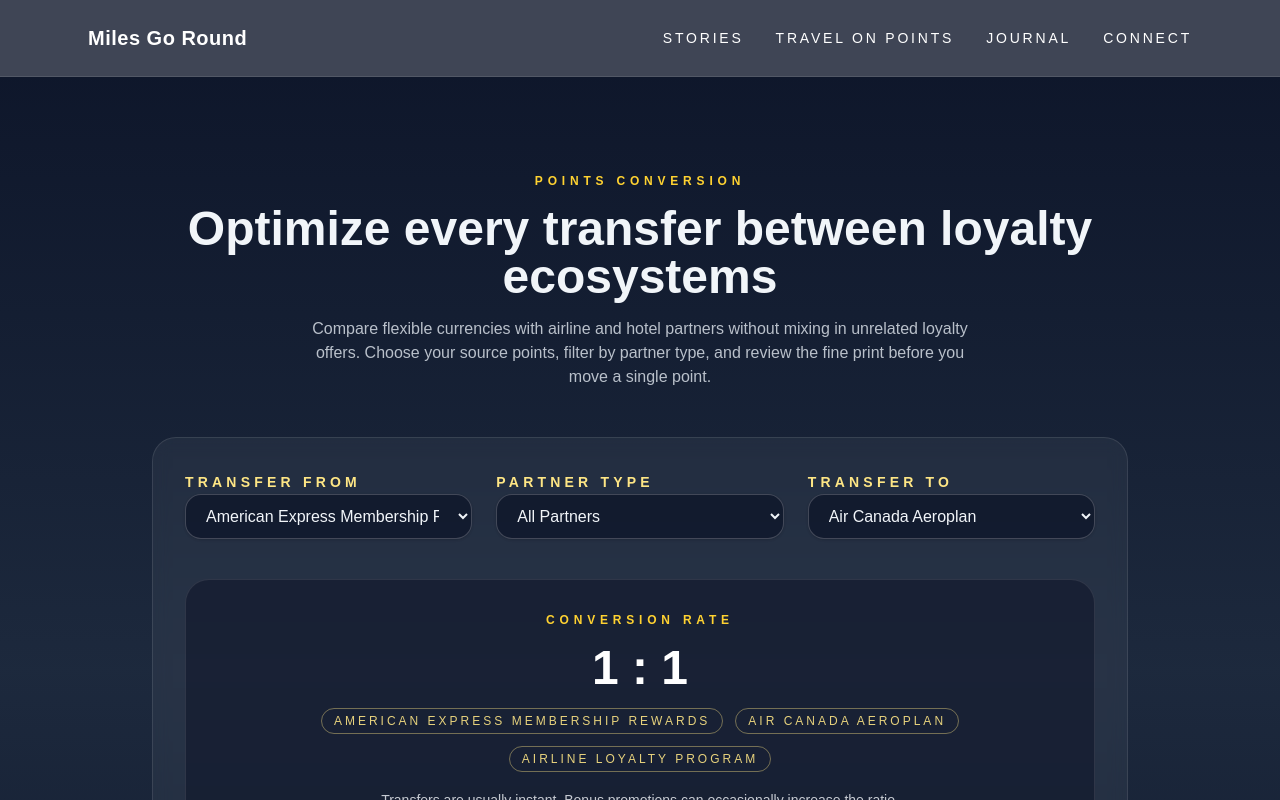
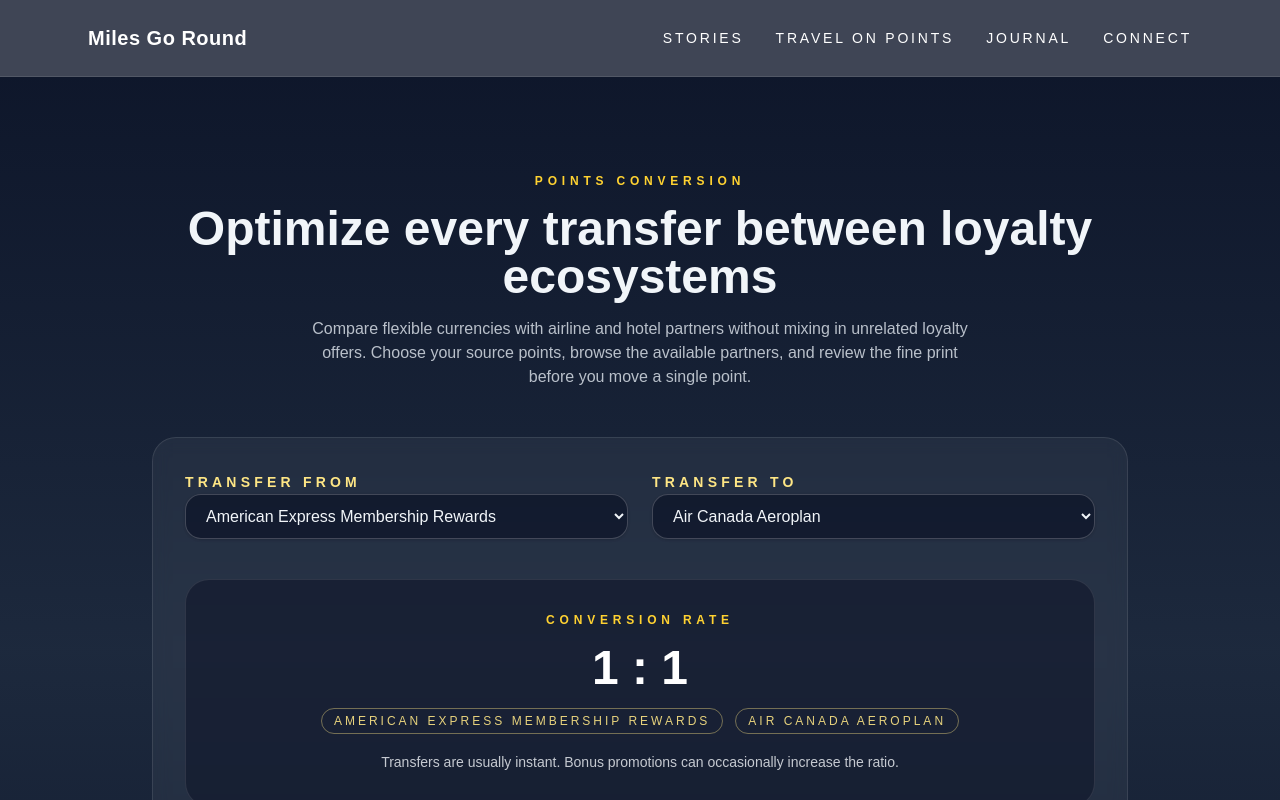
Before and after one commit to bansalmanik/travel-website, a Next.js app: page /pointsconversion in a window 1280 px wide. Shown: the top 800 px of the page. Built offline with nearby package versions, Linux system fonts and the light colour scheme.

Commit message:
Simplify points conversion data structure

```diff
--- a/app/pointsconversion/PointsConversionContent.tsx
+++ b/app/pointsconversion/PointsConversionContent.tsx
@@ -7,8 +7,6 @@ import conversions from "@/data/points-conversion.json";
 type Conversion = (typeof conversions)[number];
 
 type ConversionByFrom = Record<string, Conversion[]>;
-
-type PartnerType = Conversion["toType"] | "All Partners";
 
 const conversionsByFrom: ConversionByFrom = conversions.reduce((acc, conversion) => {
   if (!acc[conversion.from]) {
@@ -20,17 +18,9 @@ const conversionsByFrom: ConversionByFrom = conversions.reduce((acc, conversion)
   return acc;
 }, {} as ConversionByFrom);
 
-const partnerTypeOptions = [
-  "All Partners",
-  ...Array.from(new Set(conversions.map((conversion) => conversion.toType))).sort((a, b) =>
-    a.localeCompare(b)
-  ),
-] as PartnerType[];
-
 export default function PointsConversionContent() {
   const [selectedFrom, setSelectedFrom] = useState(conversions[0]?.from ?? "");
   const [selectedTo, setSelectedTo] = useState("");
-  const [selectedPartnerType, setSelectedPartnerType] = useState<PartnerType>("All Partners");
 
   const fromOptions = useMemo(() => Object.keys(conversionsByFrom).sort((a, b) => a.localeCompare(b)), []);
 
@@ -39,14 +29,8 @@ export default function PointsConversionContent() {
       return [] as Conversion[];
     }
 
-    const partners = conversionsByFrom[selectedFrom] ?? [];
-
-    if (selectedPartnerType === "All Partners") {
-      return partners;
-    }
-
-    return partners.filter((partner) => partner.toType === selectedPartnerType);
-  }, [selectedFrom, selectedPartnerType]);
+    return conversionsByFrom[selectedFrom] ?? [];
+  }, [selectedFrom]);
 
   const normalizedSelectedTo = useMemo(() => {
     if (filteredToOptions.length === 0) {
@@ -76,11 +60,6 @@ export default function PointsConversionContent() {
     setSelectedFrom(event.target.value);
   };
 
-  const handlePartnerTypeChange = (event: ChangeEvent<HTMLSelectElement>) => {
-    const value = event.target.value as PartnerType;
-    setSelectedPartnerType(value);
-  };
-
   return (
     <div className="min-h-screen bg-gradient-to-b from-slate-900 via-slate-800 to-slate-900 text-slate-100">
       <div className="mx-auto flex max-w-5xl flex-col gap-12 px-6 py-16 lg:py-24">
@@ -93,12 +72,13 @@ export default function PointsConversionContent() {
           </h1>
           <p className="mx-auto max-w-2xl text-base text-slate-200/80">
             Compare flexible currencies with airline and hotel partners without mixing in unrelated loyalty offers.
-            Choose your source points, filter by partner type, and review the fine print before you move a single point.
+            Choose your source points, browse the available partners, and review the fine print before you move a single
+            point.
           </p>
         </header>
 
         <section className="rounded-3xl border border-white/10 bg-white/5 p-8 backdrop-blur">
-          <div className="grid gap-6 lg:grid-cols-3">
+          <div className="grid gap-6 lg:grid-cols-2">
             <label className="space-y-2">
               <span className="text-sm font-semibold uppercase tracking-[0.3em] text-amber-200">
                 Transfer from
@@ -116,25 +96,6 @@ export default function PointsConversionContent() {
                 ))}
               </select>
             </label>
-
-            <label className="space-y-2">
-              <span className="text-sm font-semibold uppercase tracking-[0.3em] text-amber-200">
-                Partner type
-              </span>
-              <select
-                value={selectedPartnerType}
-                onChange={handlePartnerTypeChange}
-                className="w-full rounded-2xl border border-white/20 bg-slate-900/80 px-4 py-3 text-base text-slate-100 shadow focus:border-amber-300 focus:outline-none focus:ring-2 focus:ring-amber-300/30"
-                aria-label="Filter transfer partners by loyalty program type"
-              >
-                {partnerTypeOptions.map((type) => (
-                  <option key={type} value={type}>
-                    {type}
-                  </option>
-                ))}
-              </select>
-            </label>
-
             <label className="space-y-2">
               <span className="text-sm font-semibold uppercase tracking-[0.3em] text-amber-200">
                 Transfer to
@@ -175,9 +136,6 @@ export default function PointsConversionContent() {
                   <span className="rounded-full border border-amber-200/40 px-3 py-1 text-amber-200/90">
                     {selectedConversion.to}
                   </span>
-                  <span className="rounded-full border border-amber-200/40 px-3 py-1 text-amber-200/90">
-                    {selectedConversion.toType}
-                  </span>
                 </div>
                 <p className="mx-auto max-w-2xl text-sm leading-6 text-slate-100/80">
                   {selectedConversion.insight}
@@ -187,7 +145,7 @@ export default function PointsConversionContent() {
               <div className="space-y-3 text-slate-200/70">
                 <p className="text-lg font-semibold text-white">Choose a partner pairing</p>
                 <p className="text-sm leading-6">
-                  Pick a source program, narrow results by loyalty type, and then choose a transfer partner to surface its conversion ratio.
+                  Pick a source program and then choose a transfer partner to surface its conversion ratio.
                 </p>
               </div>
             )}
--- a/app/pointsconversion/page.tsx
+++ b/app/pointsconversion/page.tsx
@@ -5,17 +5,17 @@ import PointsConversionContent from "./PointsConversionContent";
 export const metadata: Metadata = {
   title: "Points Conversion Guide | Transfer Rates & Terms",
   description:
-    "Search flexible points transfer partners, filter by loyalty type, and review the conversion fine print before sending your rewards.",
+    "Search flexible points transfer partners, compare conversion ratios, and review the fine print before sending your rewards.",
   openGraph: {
     title: "Points Conversion Guide",
     description:
-      "Search transfer partners, compare loyalty types, and review terms to protect every point you move.",
+      "Search transfer partners, compare conversion ratios, and review terms to protect every point you move.",
   },
   twitter: {
     card: "summary_large_image",
     title: "Points Conversion Guide",
     description:
-      "Filter loyalty partners, compare conversion ratios, and confirm terms before you transfer points.",
+      "Browse loyalty partners, compare conversion ratios, and confirm terms before you transfer points.",
   },
 };
 
--- a/data/points-conversion.json
+++ b/data/points-conversion.json
@@ -1,9 +1,7 @@
 [
   {
     "from": "American Express Membership Rewards",
-    "fromType": "Flexible Points Currency",
     "to": "Air Canada Aeroplan",
-    "toType": "Airline Loyalty Program",
     "rate": "1 : 1",
     "insight": "Transfers are usually instant. Bonus promotions can occasionally increase the ratio.",
     "terms": [
@@ -14,9 +12,7 @@
   },
   {
     "from": "American Express Membership Rewards",
-    "fromType": "Flexible Points Currency",
     "to": "Marriott Bonvoy",
-    "toType": "Hotel Loyalty Program",
     "rate": "1 : 1",
     "insight": "Allow up to 48 hours. A 5,000-point bonus is added for every 60,000 points transferred.",
     "terms": [
@@ -27,9 +23,7 @@
   },
   {
     "from": "Chase Ultimate Rewards",
-    "fromType": "Flexible Points Currency",
     "to": "World of Hyatt",
-    "toType": "Hotel Loyalty Program",
     "rate": "1 : 1",
     "insight": "Transfers are instant. Redemptions start at 3,500 points for off-peak Category 1 hotels.",
     "terms": [
@@ -40,9 +34,7 @@
   },
   {
     "from": "Chase Ultimate Rewards",
-    "fromType": "Flexible Points Currency",
     "to": "United MileagePlus",
-    "toType": "Airline Loyalty Program",
     "rate": "1 : 1",
     "insight": "Transfers are instant, but you cannot transfer United miles back to Chase once complete.",
     "terms": [
@@ -53,9 +45,7 @@
   },
   {
     "from": "Citi ThankYou Points",
-    "fromType": "Flexible Points Currency",
     "to": "Avianca LifeMiles",
-    "toType": "Airline Loyalty Program",
     "rate": "1 : 1",
     "insight": "Transfers post within 24 hours. LifeMiles regularly discounts award bookings by 10–15%.",
     "terms": [
@@ -66,9 +56,7 @@
   },
   {
     "from": "Citi ThankYou Points",
-    "fromType": "Flexible Points Currency",
     "to": "Choice Privileges",
-    "toType": "Hotel Loyalty Program",
     "rate": "1 : 2",
     "insight": "Expect 1–2 day processing. Watch for seasonal promotions on all-inclusive partner resorts.",
     "terms": [
@@ -79,9 +67,7 @@
   },
   {
     "from": "Axis Bank Burgundy Private & Magnus (Burgundy) Credit Cards",
-    "fromType": "Bank Credit Card",
     "to": "Axis Bank Airline & Hotel Partners",
-    "toType": "Transfer Partners",
     "rate": "5 EDGE REWARD Points : 4 Partner Points",
     "insight": "Premium Burgundy cardholders enjoy the best conversion rate across all Axis Bank transfer partners.",
     "terms": [
@@ -92,9 +78,7 @@
   },
   {
     "from": "Axis Bank Reserve & Magnus Credit Cards",
-    "fromType": "Bank Credit Card",
     "to": "Axis Bank Airline & Hotel Partners",
-    "toType": "Transfer Partners",
     "rate": "5 EDGE REWARD Points : 2 Partner Points",
     "insight": "High-end Reserve and Magnus cardholders receive an elevated 2-for-5 transfer ratio to any partner.",
     "terms": [
@@ -105,9 +89,7 @@
   },
   {
     "from": "Axis Bank Horizon Credit Card",
-    "fromType": "Bank Credit Card",
     "to": "Axis Bank Airline & Hotel Partners",
-    "toType": "Transfer Partners",
     "rate": "1 EDGE Mile : 1 Partner Point",
     "insight": "Horizon cardholders enjoy a simple one-to-one conversion to any partner program.",
     "terms": [
@@ -118,9 +100,7 @@
   },
   {
     "from": "IndianOil Axis Bank Premium Credit Card",
-    "fromType": "Bank Credit Card",
     "to": "Axis Bank Airline & Hotel Partners",
-    "toType": "Transfer Partners",
     "rate": "2 EDGE Miles : 1 Partner Point",
     "insight": "Convert earned fuel rewards into travel by transferring EDGE Miles to participating partners.",
     "terms": [
@@ -131,9 +111,7 @@
   },
   {
     "from": "Axis Bank Olympus Credit Card",
-    "fromType": "Bank Credit Card",
     "to": "Axis Bank Airline & Hotel Partners",
-    "toType": "Transfer Partners",
     "rate": "1 EDGE Mile : 4 Partner Points",
     "insight": "Olympus cardholders receive an exceptional 4x partner conversion on every EDGE Mile transferred.",
     "terms": [
@@ -144,9 +122,7 @@
   },
   {
     "from": "Axis Bank Atlas Credit Card",
-    "fromType": "Bank Credit Card",
     "to": "Axis Bank Airline & Hotel Partners",
-    "toType": "Transfer Partners",
     "rate": "1 EDGE Mile : 2 Partner Points",
     "insight": "Atlas cardholders can double their points value when moving EDGE Miles to most airline and hotel partners.",
     "terms": [
@@ -157,9 +133,7 @@
   },
   {
     "from": "Axis Bank Atlas Credit Card",
-    "fromType": "Bank Credit Card",
     "to": "Marriott Bonvoy",
-    "toType": "Hotel Loyalty Program",
     "rate": "2 EDGE Miles : 1 Marriott Bonvoy Point",
     "insight": "Marriott conversions from Atlas cards follow a reduced ratio compared with other partners.",
     "terms": [
@@ -170,9 +144,7 @@
   },
   {
     "from": "Axis Bank SSelect, Privilege & Rewards Credit Cards",
-    "fromType": "Bank Credit Card",
     "to": "Vistara, ITC, SpiceJet, airasia",
-    "toType": "Airline & Hotel Partners",
     "rate": "5 EDGE REWARD Points : 1 Partner Point",
     "insight": "Mid-tier cardholders get improved value when transferring to Vistara, ITC, SpiceJet, or airasia.",
     "terms": [
@@ -183,9 +155,7 @@
   },
   {
     "from": "Axis Bank SSelect, Privilege & Rewards Credit Cards",
-    "fromType": "Bank Credit Card",
     "to": "Other Axis Bank Transfer Partners",
-    "toType": "Transfer Partners",
     "rate": "10 EDGE REWARD Points : 1 Partner Point",
     "insight": "For partners outside the preferred list, SSelect, Privilege, and Rewards cards convert at a 10:1 ratio.",
     "terms": [
@@ -196,9 +166,7 @@
   },
   {
     "from": "Axis Bank Other Eligible Credit Cards",
-    "fromType": "Bank Credit Card",
     "to": "Vistara, ITC, SpiceJet, airasia",
-    "toType": "Airline & Hotel Partners",
     "rate": "10 EDGE REWARD Points : 1 Partner Point",
     "insight": "Entry-level cards still unlock a 10:1 ratio for key airline and hotel partners.",
     "terms": [
@@ -209,9 +177,7 @@
   },
   {
     "from": "Axis Bank Other Eligible Credit Cards",
-    "fromType": "Bank Credit Card",
     "to": "Other Axis Bank Transfer Partners",
-    "toType": "Transfer Partners",
     "rate": "20 EDGE REWARD Points : 1 Partner Point",
     "insight": "All remaining partners convert at the base 20:1 ratio for standard Axis Bank cards.",
     "terms": [
```
